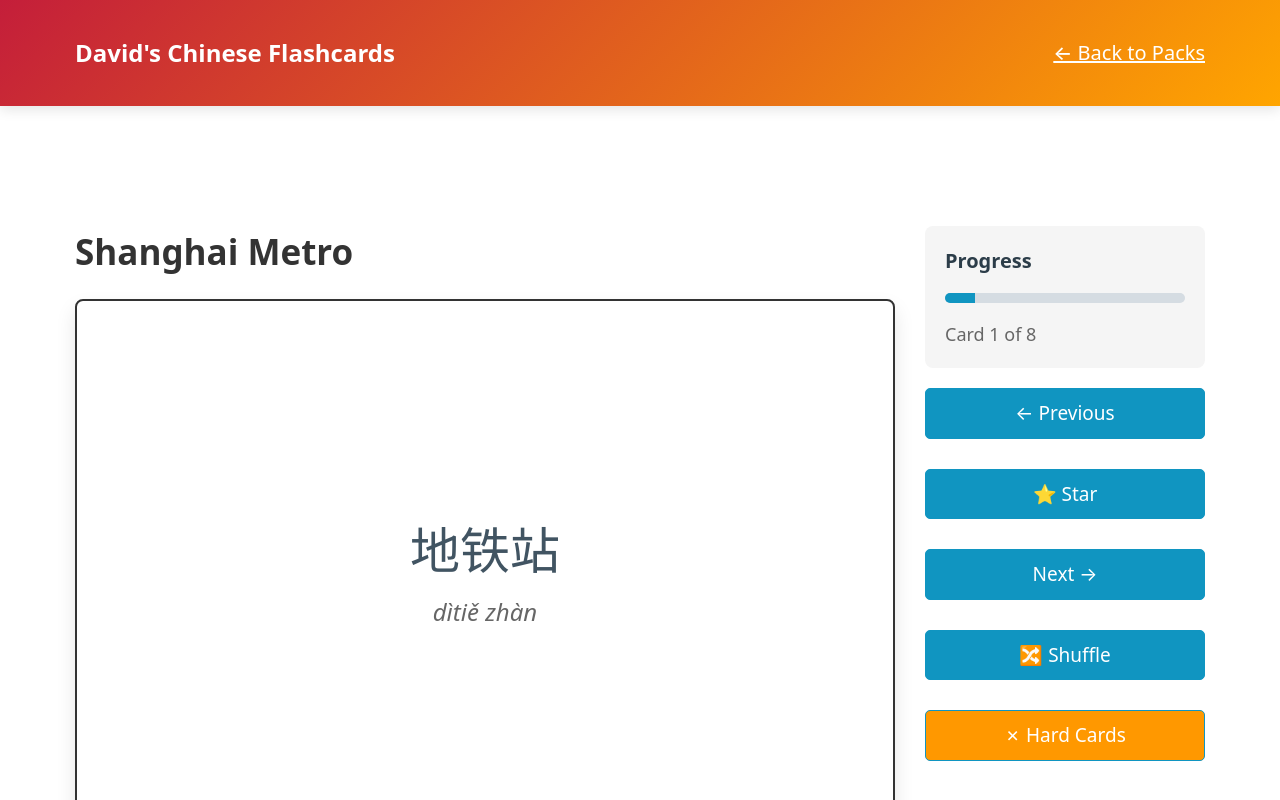
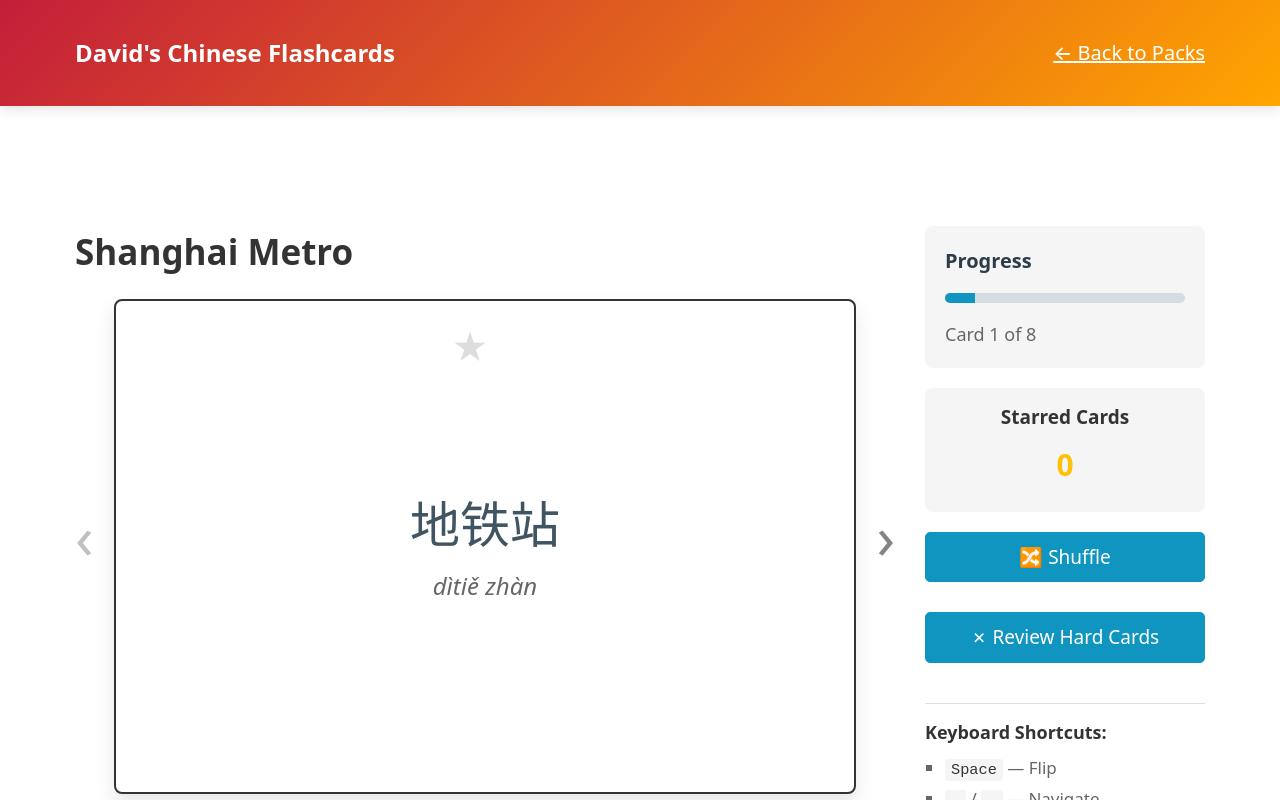
Before and after one commit to dgw2125/vibe-flashcards, a plain HTML site: page index.html in a window 1280 px wide. Both pictures are taken after a click on the button "Load Pack". Shown: the top 800 px of the page. Drawn offline with nearby package versions, Linux system fonts and the light colour scheme.

Commit message:
Iteration 1.2

```diff
--- a/index.html
+++ b/index.html
@@ -41,13 +41,32 @@
         <div id="study-container">
           <div id="flashcard-section">
             <h2 id="pack-name"></h2>
+
+            <div id="flashcard-container">
+              <!-- Left arrow -->
+              <button class="nav-arrow left-arrow" onclick="previousCard()" title="Previous (← or Left Arrow)">
+                ‹
+              </button>
+
+              <!-- Flashcard -->
               <div class="card" onclick="flipCard()" id="current-card">
+                <!-- Star button (top right) -->
+                <button class="star-button" onclick="toggleStar(event)" id="star-btn" title="Star this card (S)">
+                  ★
+                </button>
+
                 <div id="card-front">
                   <p id="chinese-text"></p>
                 </div>
                 <div id="card-back" style="display:none;">
                   <p id="english-text"></p>
                 </div>
+              </div>
+
+              <!-- Right arrow -->
+              <button class="nav-arrow right-arrow" onclick="nextCard()" title="Next (→ or Right Arrow)">
+                ›
+              </button>
             </div>
 
             <!-- Rating UI - shown only if card unrated -->
@@ -71,12 +90,15 @@
               <p id="card-counter">Card 1 of 10</p>
             </div>
 
+            <!-- Star count display -->
+            <div id="star-count-display">
+              <p><strong>Starred Cards</strong></p>
+              <p id="star-count-number" style="font-size: 1.5em; color: #ffc107; text-align: center; margin: 10px 0;">0</p>
+            </div>
+
             <div id="controls">
-              <button onclick="previousCard()">← Previous</button>
-              <button onclick="toggleStar()">⭐ Star</button>
-              <button onclick="nextCard()">Next →</button>
               <button onclick="shuffleCards()">🔀 Shuffle</button>
-              <button onclick="reviewHard()" style="background: #ff9800; color: white;">✗ Hard Cards</button>
+              <button id="filter-button" onclick="reviewHard()">✗ Review Hard Cards</button>
             </div>
 
             <div id="keyboard-shortcuts">
--- a/masteryStore.js
+++ b/masteryStore.js
@@ -36,6 +36,27 @@ class MasteryStore {
         reviewHistory: [],
         lastReviewDate: null
       };
+      this.saveToStorage();
+    }
+  }
+
+  /**
+   * Batch initialize multiple cards
+   */
+  initializeCards(cardIds) {
+    let hasChanges = false;
+    cardIds.forEach(cardId => {
+      if (!this.data[cardId]) {
+        this.data[cardId] = {
+          starred: false,
+          rating: null,
+          reviewHistory: [],
+          lastReviewDate: null
+        };
+        hasChanges = true;
+      }
+    });
+    if (hasChanges) {
       this.saveToStorage();
     }
   }
--- a/script.js
+++ b/script.js
@@ -3,6 +3,18 @@ let currentCardIndex = 0;
 let isFlipped = false;
 let masteryStore = null;
 let currentPackKey = '';
+let isFilteredView = false;
+
+// Helper function to get the cards to display
+function getCardsToShow() {
+  if (isFilteredView) {
+    const hardIds = masteryStore.getHardCardIds();
+    return JSON.parse(JSON.stringify(flashcardPacks[currentPackKey])).filter(card =>
+      hardIds.includes(card.id)
+    );
+  }
+  return currentPack;
+}
 
 function loadPack() {
   const packSelect = document.getElementById('pack-select').value;
@@ -16,14 +28,10 @@ function loadPack() {
   currentPack = JSON.parse(JSON.stringify(flashcardPacks[packSelect]));
   currentCardIndex = 0;
   isFlipped = false;
+  isFilteredView = false;
 
-  // Initialize mastery store
   masteryStore = new MasteryStore(packSelect);
-
-  // Initialize all cards in mastery store
-  currentPack.forEach(card => {
-    masteryStore.initializeCard(card.id);
-  });
+  masteryStore.initializeCards(currentPack.map(card => card.id));
 
   const packNames = {
     'metro': 'Shanghai Metro',
@@ -37,16 +45,19 @@ function loadPack() {
   document.getElementById('end-screen').style.display = 'none';
   document.getElementById('back-link').style.display = 'block';
 
+  updateFilterButton();
   displayCard();
 }
 
 function displayCard() {
-  if (currentCardIndex >= currentPack.length) {
+  const cardsToShow = getCardsToShow();
+
+  if (currentCardIndex >= cardsToShow.length) {
     showEndScreen();
     return;
   }
 
-  const card = currentPack[currentCardIndex];
+  const card = cardsToShow[currentCardIndex];
   const masteryState = masteryStore.getCard(card.id);
   const chineseText = document.getElementById('chinese-text');
   const cardElement = document.getElementById('current-card');
@@ -73,15 +84,11 @@ function displayCard() {
   document.getElementById('card-back').style.display = 'none';
   isFlipped = false;
 
-  // Apply starred indicator from store
+  // Apply starred indicator
   cardElement.classList.remove('starred');
   if (masteryState.starred) {
     cardElement.classList.add('starred');
   }
-
-  // Update star button text
-  const starButton = document.querySelector('#controls button:nth-child(2)');
-  starButton.textContent = masteryState.starred ? '✕ Remove Star' : '⭐ Star';
 
   // Show rating UI if card is not yet rated
   const ratingUI = document.getElementById('rating-ui');
@@ -93,7 +100,14 @@ function displayCard() {
     document.getElementById('current-rating').textContent = `Rated: ${masteryState.rating}`;
   }
 
-  updateProgress();
+  // Disable/enable arrow buttons
+  const leftArrow = document.querySelector('.left-arrow');
+  const rightArrow = document.querySelector('.right-arrow');
+
+  leftArrow.disabled = currentCardIndex === 0;
+  rightArrow.disabled = currentCardIndex === cardsToShow.length - 1;
+
+  updateProgress(cardsToShow.length);
 }
 
 function flipCard() {
@@ -103,7 +117,8 @@ function flipCard() {
 }
 
 function nextCard() {
-  if (currentCardIndex < currentPack.length - 1) {
+  const cardsToShow = getCardsToShow();
+  if (currentCardIndex < cardsToShow.length - 1) {
     currentCardIndex++;
     displayCard();
   }
@@ -116,25 +131,31 @@ function previousCard() {
   }
 }
 
-function toggleStar() {
-  const card = currentPack[currentCardIndex];
+function toggleStar(event) {
+  event.stopPropagation();
+
+  const cardsToShow = getCardsToShow();
+  const card = cardsToShow[currentCardIndex];
   const isStarred = masteryStore.toggleStar(card.id);
   const cardElement = document.getElementById('current-card');
-  const starButton = document.querySelector('#controls button:nth-child(2)');
 
   if (isStarred) {
     cardElement.classList.add('starred');
-    starButton.textContent = '✕ Remove Star';
   } else {
     cardElement.classList.remove('starred');
-    starButton.textContent = '⭐ Star';
   }
 
   updateStarCount();
 }
 
+function updateStarCount() {
+  const starredCount = masteryStore.getStarredCardIds().length;
+  document.getElementById('star-count-number').textContent = starredCount;
+}
+
 function setCardRating(rating) {
-  const card = currentPack[currentCardIndex];
+  const cardsToShow = getCardsToShow();
+  const card = cardsToShow[currentCardIndex];
   masteryStore.setRating(card.id, rating);
 
   const ratingUI = document.getElementById('rating-ui');
@@ -143,16 +164,56 @@ function setCardRating(rating) {
   const currentRating = document.getElementById('current-rating');
   currentRating.textContent = `Rated: ${rating}`;
 
-  updateProgress();
+  displayCard();
 }
 
 function shuffleCards() {
-  for (let i = currentPack.length - 1; i > 0; i--) {
+  const cardsToShow = getCardsToShow();
+  for (let i = cardsToShow.length - 1; i > 0; i--) {
     const j = Math.floor(Math.random() * (i + 1));
-    [currentPack[i], currentPack[j]] = [currentPack[j], currentPack[i]];
+    [cardsToShow[i], cardsToShow[j]] = [cardsToShow[j], cardsToShow[i]];
   }
   currentCardIndex = 0;
   displayCard();
+}
+
+function reviewHard() {
+  const hardIds = masteryStore.getHardCardIds();
+
+  if (isFilteredView) {
+    isFilteredView = false;
+  } else {
+    if (hardIds.length === 0) {
+      alert('No hard cards yet!');
+      return;
+    }
+    isFilteredView = true;
+  }
+
+  currentCardIndex = 0;
+  isFlipped = false;
+
+  document.getElementById('end-screen').style.display = 'none';
+  document.getElementById('flashcard-section').style.display = 'block';
+  document.getElementById('sidebar').style.display = 'block';
+
+  updateFilterButton();
+  displayCard();
+}
+
+function updateFilterButton() {
+  const filterButton = document.getElementById('filter-button');
+  if (isFilteredView) {
+    filterButton.textContent = '↻ Review All Cards';
+  } else {
+    filterButton.textContent = '✗ Review Hard Cards';
+  }
+}
+
+function updateProgress(totalCards) {
+  const progress = ((currentCardIndex + 1) / totalCards) * 100;
+  document.getElementById('progress').value = progress;
+  document.getElementById('card-counter').textContent = `Card ${currentCardIndex + 1} of ${totalCards}`;
 }
 
 function showEndScreen() {
@@ -217,24 +278,6 @@ function reviewStarred() {
   displayCard();
 }
 
-function reviewHard() {
-  const hardIds = masteryStore.getHardCardIds();
-  if (hardIds.length === 0) {
-    alert('No hard cards yet!');
-    return;
-  }
-
-  currentPack = currentPack.filter(card => hardIds.includes(card.id));
-  currentCardIndex = 0;
-  isFlipped = false;
-
-  document.getElementById('end-screen').style.display = 'none';
-  document.getElementById('flashcard-section').style.display = 'block';
-  document.getElementById('sidebar').style.display = 'block';
-
-  displayCard();
-}
-
 function backToSelector() {
   document.getElementById('pack-selector').style.display = 'block';
   document.getElementById('study-area').style.display = 'none';
@@ -242,48 +285,6 @@ function backToSelector() {
   document.getElementById('pack-select').value = '';
   document.getElementById('back-link').style.display = 'none';
 
+  isFilteredView = false;
   masteryStore = null;
 }
-
-function updateProgress() {
-  const progress = ((currentCardIndex + 1) / currentPack.length) * 100;
-  document.getElementById('progress').value = progress;
-  document.getElementById('card-counter').textContent = `Card ${currentCardIndex + 1} of ${currentPack.length}`;
-}
-
-function updateStarCount() {
-  const starredCount = masteryStore.getStarredCardIds().length;
-  const starCountEl = document.getElementById('star-count');
-  if (starCountEl) {
-    starCountEl.textContent = starredCount;
-  }
-}
-
-// Keyboard shortcuts
-document.addEventListener('keydown', (e) => {
-  if (document.getElementById('study-area').style.display === 'none') {
-    return;
-  }
-
-  switch(e.code) {
-    case 'Space':
-      e.preventDefault();
-      flipCard();
-      break;
-    case 'ArrowRight':
-      nextCard();
-      break;
-    case 'ArrowLeft':
-      previousCard();
-      break;
-    case 'KeyS':
-      if (e.ctrlKey || e.metaKey) return;
-      e.preventDefault();
-      toggleStar();
-      break;
-    case 'KeyR':
-      if (e.ctrlKey || e.metaKey) return;
-      shuffleCards();
-      break;
-  }
-});
--- a/style.css
+++ b/style.css
@@ -20,12 +20,14 @@
   display: flex;
   flex-direction: column;
   gap: 20px;
+  min-height: 600px; /* Prevent collapse */
 }
 
 #stats {
   background: #f5f5f5;
   padding: 20px;
   border-radius: 8px;
+  flex-shrink: 0; /* Prevent shrinking */
 }
 
 #stats h3 {
@@ -49,6 +51,7 @@
   display: flex;
   flex-direction: column;
   gap: 10px;
+  flex-shrink: 0; /* Prevent shrinking */
 }
 
 #controls button {
@@ -58,6 +61,57 @@
 }
 
 /* Flashcard styling */
+#flashcard-container {
+  display: flex;
+  align-items: center;
+  justify-content: center;
+  gap: 20px;
+  margin-bottom: 30px;
+}
+
+.nav-arrow {
+  background: none;
+  border: none;
+  font-size: 3em;
+  cursor: pointer;
+  color: #333;
+  padding: 0;
+  line-height: 1;
+  transition: all 0.2s;
+  opacity: 0.6;
+  min-width: auto;
+  width: auto;
+  height: auto;
+}
+
+.nav-arrow:hover {
+  opacity: 1;
+  transform: scale(1.2);
+}
+
+.nav-arrow:active {
+  transform: scale(0.95);
+}
+
+.nav-arrow:disabled {
+  opacity: 0.3;
+  cursor: not-allowed;
+  transform: none;
+}
+
+.nav-arrow:disabled:hover {
+  transform: none;
+}
+
+.left-arrow {
+  content: '‹';
+}
+
+.right-arrow {
+  content: '›';
+}
+
+/* Flashcard with star button */
 .card {
   width: 100%;
   aspect-ratio: 3 / 2;
@@ -71,8 +125,7 @@
   justify-content: center;
   cursor: pointer;
   padding: 40px;
-  margin-bottom: 30px;
-  transition: transform 0.2s, border-color 0.2s;
+  transition: transform 0.2s;
   position: relative;
 }
 
@@ -81,20 +134,28 @@
   box-shadow: 0 12px 24px rgba(0, 0, 0, 0.1);
 }
 
-/* Starred indicator - star icon */
-.card::after {
-  content: '';
+/* Star button */
+.star-button {
   position: absolute;
   top: 15px;
   right: 15px;
-  font-size: 1.5em;
-  opacity: 0;
-  transition: opacity 0.2s;
+  background: none;
+  border: none;
+  font-size: 1.8em;
+  cursor: pointer;
+  padding: 5px 10px;
+  color: #ddd;
+  transition: all 0.2s;
+  z-index: 10;
 }
 
-.card.starred::after {
-  content: '⭐';
-  opacity: 1;
+.star-button:hover {
+  transform: scale(1.15);
+  color: #ffc107;
+}
+
+.card.starred .star-button {
+  color: #ffc107;
 }
 
 #card-front,
@@ -138,6 +199,33 @@
   font-size: 1.2em;
   color: #666;
   font-style: italic;
+}
+
+/* Star count display */
+#star-count-display {
+  background: #f5f5f5;
+  padding: 15px;
+  border-radius: 8px;
+  flex-shrink: 0; /* Prevent shrinking */
+  text-align: center;
+}
+
+#star-count-display p {
+  margin: 0;
+}
+
+#star-count-display p:first-child {
+  font-weight: 600;
+  font-size: 0.95em;
+  color: #333;
+  margin-bottom: 8px;
+}
+
+#star-count-number {
+  font-size: 2em;
+  color: #ffc107;
+  margin: 10px 0 !important;
+  font-weight: bold;
 }
 
 /* Navigation styling */
@@ -195,7 +283,8 @@ nav a:hover {
 #keyboard-shortcuts {
   border-top: 1px solid #ddd;
   padding-top: 15px;
-  margin-top: 15px;
+  margin-top: auto; /* Push to bottom */
+  flex-shrink: 0;
 }
 
 #keyboard-shortcuts p {
@@ -295,6 +384,19 @@ nav a:hover {
   font-size: 0.95em;
 }
 
+/* Simplified controls */
+#controls {
+  display: flex;
+  flex-direction: column;
+  gap: 10px;
+}
+
+#controls button {
+  width: 100%;
+  padding: 10px;
+  font-size: 0.95em;
+}
+
 /* Responsive design */
 @media (max-width: 900px) {
   #study-container {
```
Lines whose indentation alone changed are shown as unchanged.
